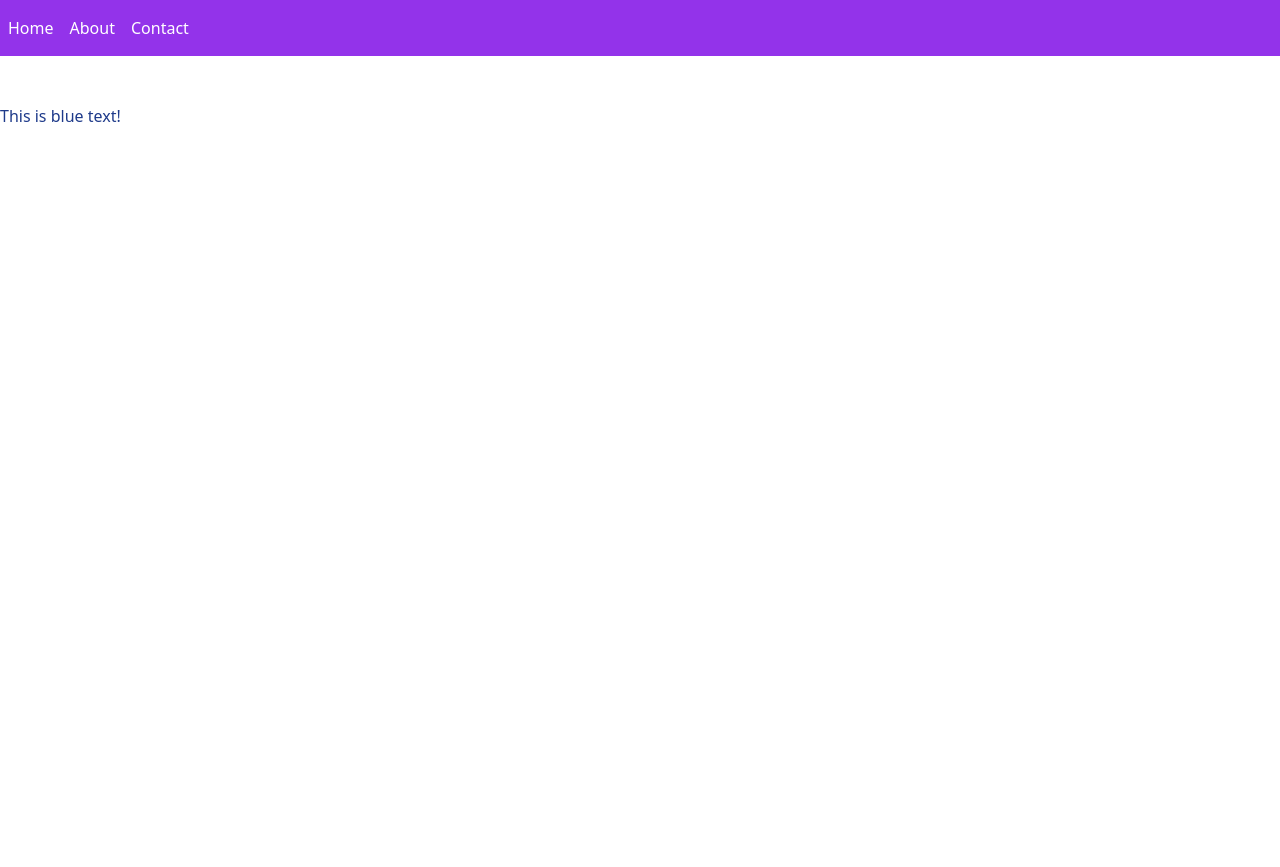
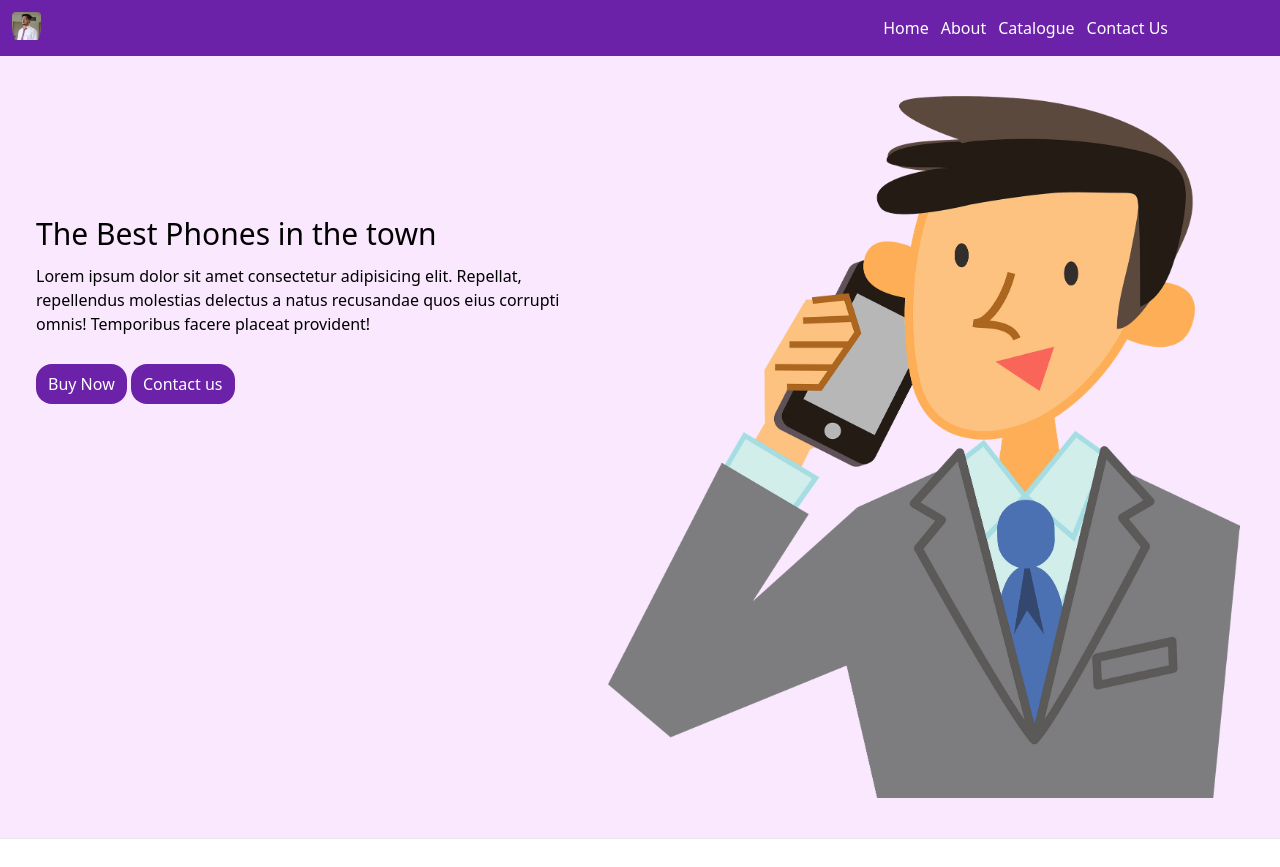
Before and after one commit to PratikHGhadge/Landing-page-using-tailwind-CSS, a website: page index.html in a window 1280 px wide. Before the commit the page ends 800 px from the top, so only its background shows below. Drawn offline with nearby package versions, Linux system fonts and the light colour scheme.

Commit message:
changed index.html

```diff
--- a/index.html
+++ b/index.html
@@ -1,25 +1,51 @@
 <!DOCTYPE html>
 <html lang="en">
+
 <head>
      <meta charset="UTF-8">
      <meta http-equiv="X-UA-Compatible" content="IE=edge">
+     <script src="https://cdn.tailwindcss.com"></script>
      <meta name="viewport" content="width=device-width, initial-scale=1.0">
-     <script src="https://cdn.tailwindcss.com"></script>
-     <title>Document</title>
+     <title>Best Used Phones in Baramati - Grab the deal now </title>
 </head>
+
 <body>
-
-     <nav class="py-4 bg-purple-600 text-white" >
-          <ul class="flex">
-               <li class="mx-2 cursor-pointer">Home</li>
-               <li class="mx-2 cursor-pointer">About</li>
-               <li class="mx-2 cursor-pointer">Contact</li>
+     <nav class="bg-purple-800 text-white  flex justify-between">
+          <img src="img/IMG_20220425_010913.jpg" class="h-10 pt-3 px-3 rounded-2xl " alt="my-image">
+          <ul class="px-28 py-4 flex space-x-3 justify-end">
+               <li class="cursor-pointer">Home</li>
+               <li class="cursor-pointer">About</li>
+               <li class="cursor-pointer">Catalogue </li>
+               <li class="cursor-pointer">Contact Us</li>
           </ul>
      </nav>
-     <div class="container">
-          <h1 class="text-blue-900 my-12">
-               This is blue text!
-          </h1>
-     </div>
+     <main class=" bg-fuchsia-100 flex h-auto">
+          <div class="main py-40 pl-9">
+               <div class="text-3xl">
+                    The Best Phones in the town
+               </div>
+               <p class="py-3">
+                    Lorem ipsum dolor sit amet consectetur adipisicing elit. Repellat, repellendus molestias
+                    delectus a natus recusandae quos eius corrupti omnis! Temporibus facere placeat provident!
+               </p>
+               <div class="my-4">
+                    <button
+                         class="bg-purple-800 px-3 py-2 rounded-2xl text-white hover:text-slate-900 hover:bg-purple-700 ">
+                         Buy Now
+                    </button>
+                    <button
+                         class="bg-purple-800 px-3 py-2 rounded-2xl text-white hover:text-slate-900 hover:bg-purple-700 ">
+                         Contact us
+                    </button>
+               </div>
+
+          </div>
+          <div class="flex items-center ">
+               <img class="h-auto p-10" src="/img/business-man-mobile-phone-clipart-xl.png" alt="">
+          </div>
+
+     </main>
+     <hr class="pb-7">
 </body>
+
 </html>
```
